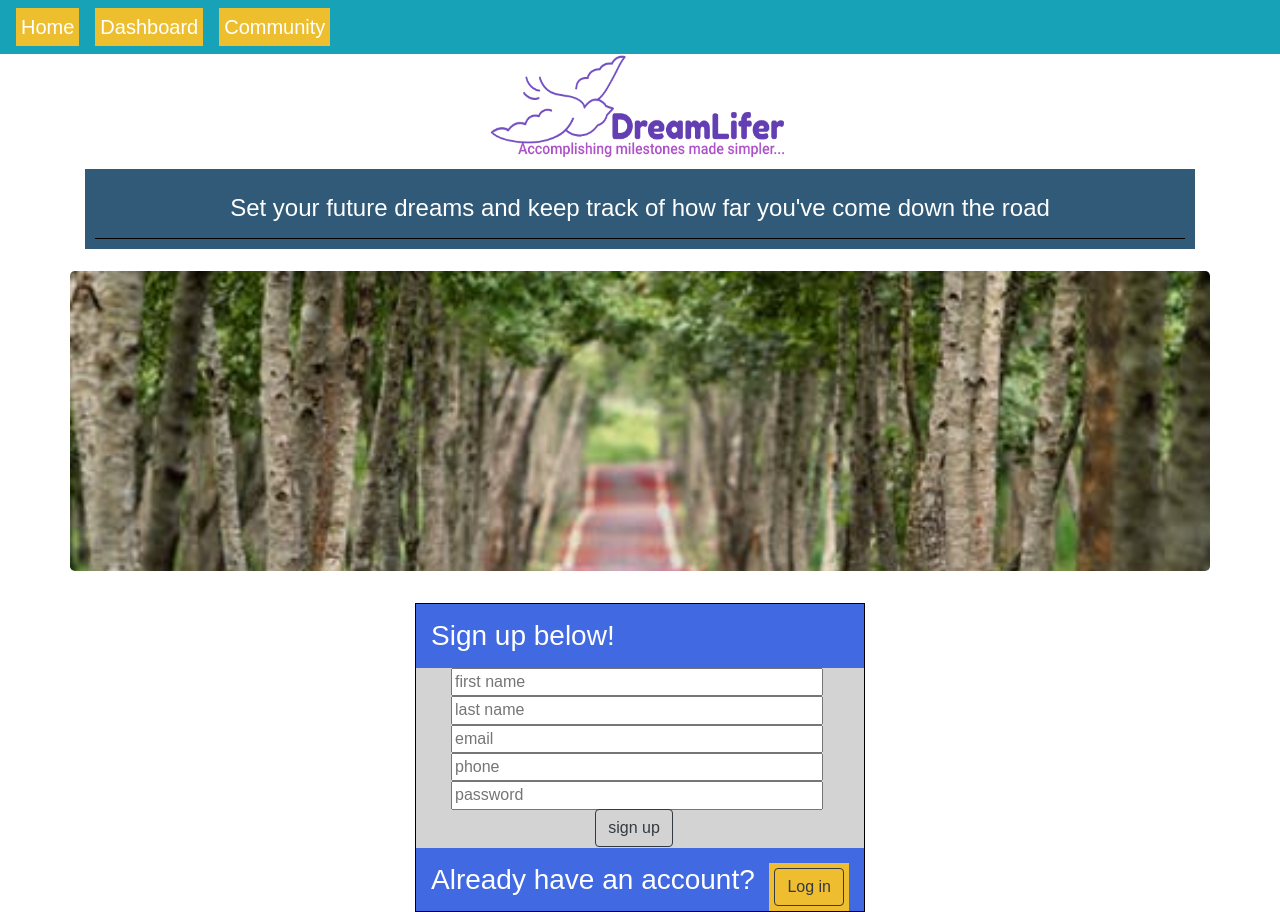
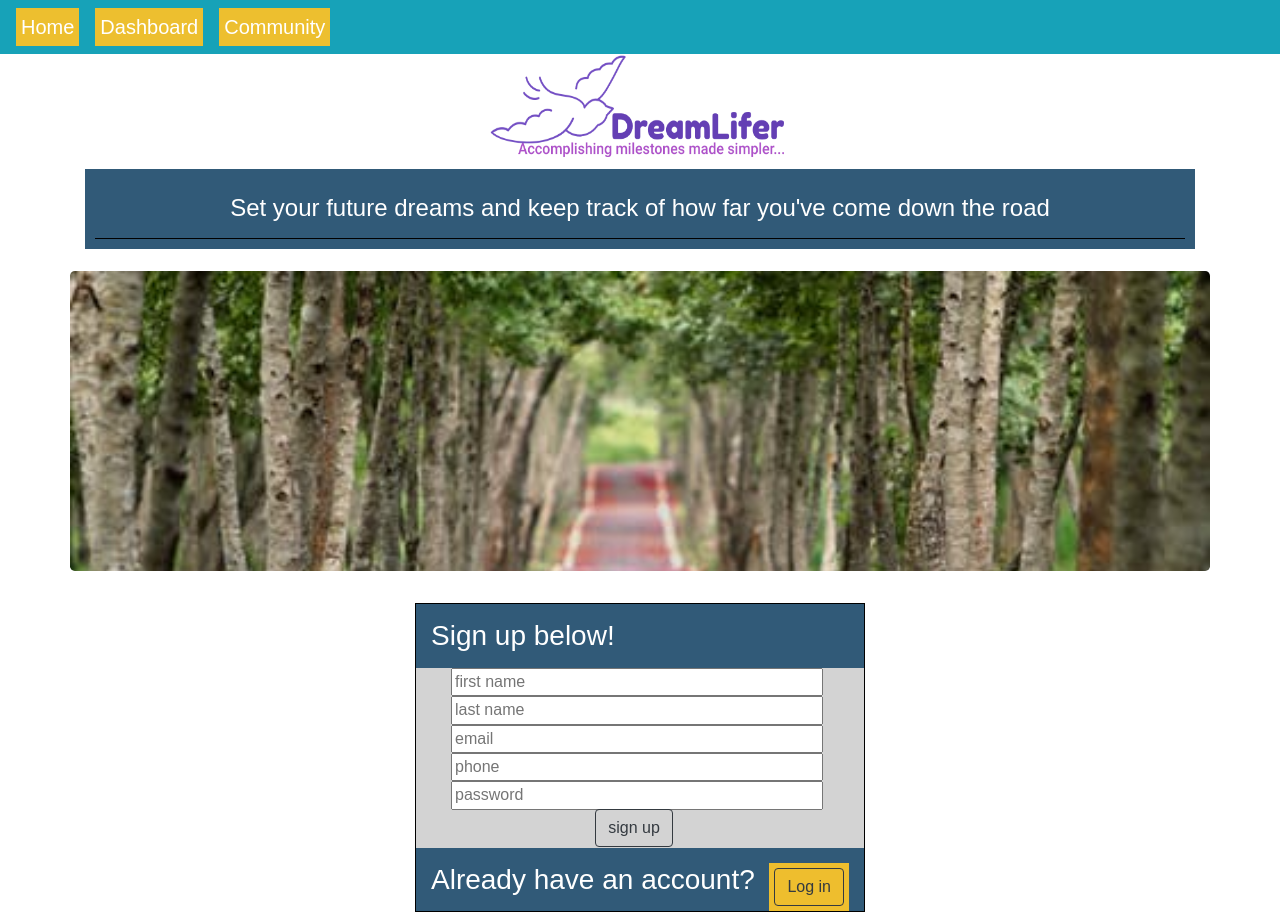
Before and after one commit to SachaSkinner/DreamLifer, a React (Create React App) app in the folder client/: page /signup in a window 1280 px wide. Built offline with nearby package versions, Linux system fonts and the light colour scheme; no server answers.

Commit message:
quotes font + space after goals rmaining on goalTracker

```diff
--- a/client/public/index.html
+++ b/client/public/index.html
@@ -7,7 +7,7 @@
     <link rel="manifest" href="%PUBLIC_URL%/manifest.json">
     <!-- <link rel="shortcut icon" href="%PUBLIC_URL%/favicon.ico"> -->
     <link rel="stylesheet" href="https://stackpath.bootstrapcdn.com/bootstrap/4.3.1/css/bootstrap.min.css" integrity="sha384-ggOyR0iXCbMQv3Xipma34MD+dH/1fQ784/j6cY/iJTQUOhcWr7x9JvoRxT2MZw1T" crossorigin="anonymous">
-
+    <link href="https://fonts.googleapis.com/css?family=Courgette&display=swap" rel="stylesheet">
     <title>DreamLifer</title>
   </head>
   <body>
--- a/client/src/components/Carousel/index.js
+++ b/client/src/components/Carousel/index.js
@@ -8,7 +8,7 @@
       autoplay: false,
       className: "carousal",
       dots: true,
-    //   arrowsScroll: 1,
+    //arrowsScroll: 1,
       duration: 100,
       autoplaySpeed: 1000
     };
@@ -40,7 +40,7 @@
             <p className="subTitles">Go back to past memories</p>
           </div>
           <div>
-            <p className="subTitles">Stay motiveted with the daily quotes</p>
+            <p className="subTitles">Daily insightful quotes</p>
           </div>
           <div>
             <p className="subTitles">Accomplish more...</p>
--- a/client/src/components/GoalTracker/index.js
+++ b/client/src/components/GoalTracker/index.js
@@ -73,7 +73,7 @@
                 {this.state.allTodos ?
                 this.state.allTodos.map(element => (
                 moment(element.date).isAfter(this.state.now) ?
-                <p key={element._id}>{element.message} -----
+                <p key={element._id}>{element.message} ----- {' '}
                 {
                 moment(element.date).diff(this.state.now, 'days') === 1 ?
                 (moment(element.date).diff(this.state.now, 'days') + ' day left!') :
--- a/client/src/components/LoginForm/style.css
+++ b/client/src/components/LoginForm/style.css
@@ -4,7 +4,7 @@
     border: 1px solid black;
 }
 h3 {
-    background: royalblue;
+    background: #315a78;
     margin: 0;
     padding: 15px;
     color: white;
--- a/client/src/components/QuotesApi/style.css
+++ b/client/src/components/QuotesApi/style.css
@@ -10,7 +10,8 @@
 .quoteTitle{
     text-align: center;
     color: #315a78;
-    font: bolder 30px cursive;
+    font-family: 'Courgette', cursive;
+    font-size: 38px;
 }
 .quoteBox{
     box-sizing: border-box;
```
